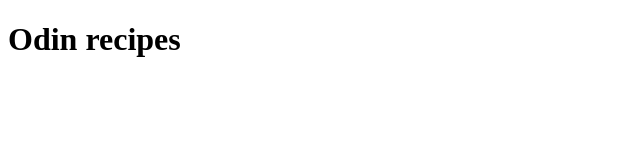
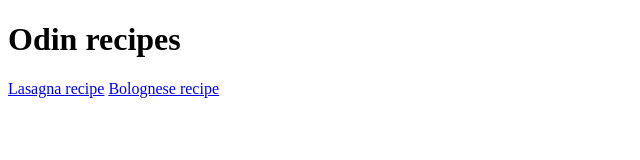
Before and after one commit to Fenikend/odin-recipes, a plain HTML site: page index.html in a window 1280 px wide. Shown: the whole page, without its empty margins (0-640 px from the left). Drawn offline with Linux system fonts and the light colour scheme.

Commit message:
Add reference to bolognese.html

```diff
--- a/index.html
+++ b/index.html
@@ -7,6 +7,7 @@
 </head>
 <body>
     <h1>Odin recipes</h1>
-    <a href="./recipes/lasagna.html"></a>
+    <a href="./recipes/lasagna.html">Lasagna recipe</a>
+    <a href="./recipes/bolognese.html">Bolognese recipe</a>
 </body>
 </html>
```
